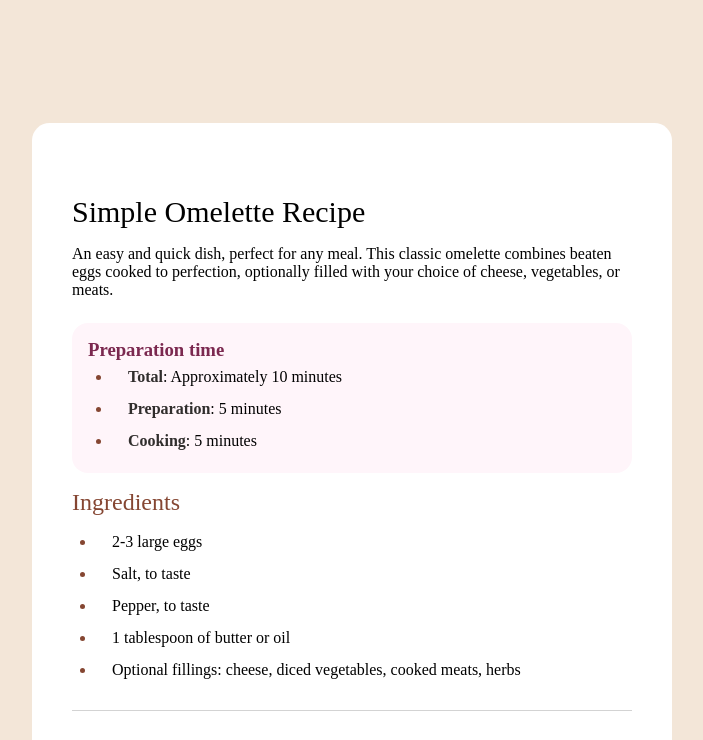
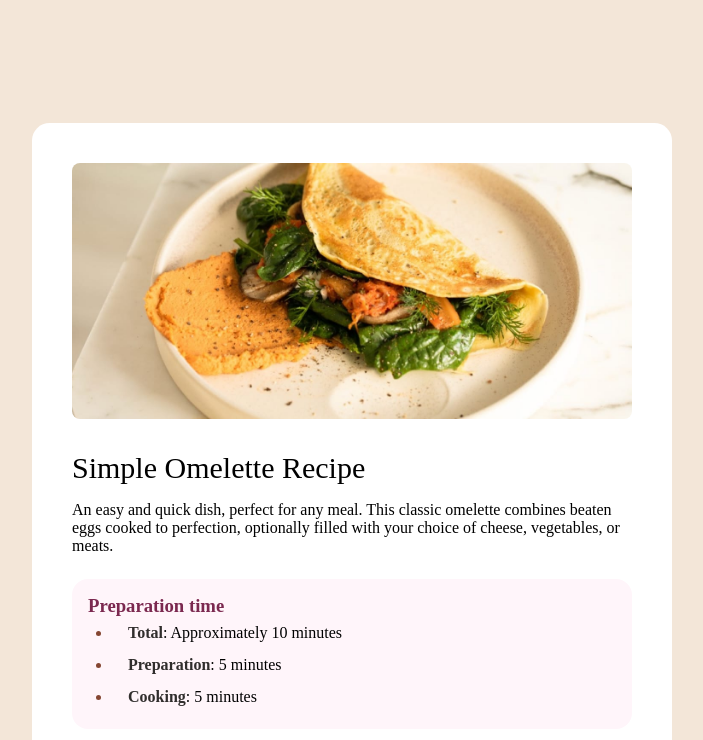
Before and after one commit to Kaushikghotkar/recipe_main_code, a plain HTML site: page index.html in a window 1280 px wide. Shown: the top 740 px of the page, without its empty margins (288-991 px from the left). Drawn offline with Linux system fonts and the light colour scheme; a web font is replaced by a local one.

Commit message:
Add files via upload

```diff
--- a/index.html
+++ b/index.html
@@ -26,7 +26,7 @@
 <body>
 
   <main class="container">
-    <img src="../assets/images/image-omelette.jpeg" alt="">
+    <img src="./image-omelette.jpeg" alt="">
 
     <h1>Simple Omelette Recipe</h1>
 
```
